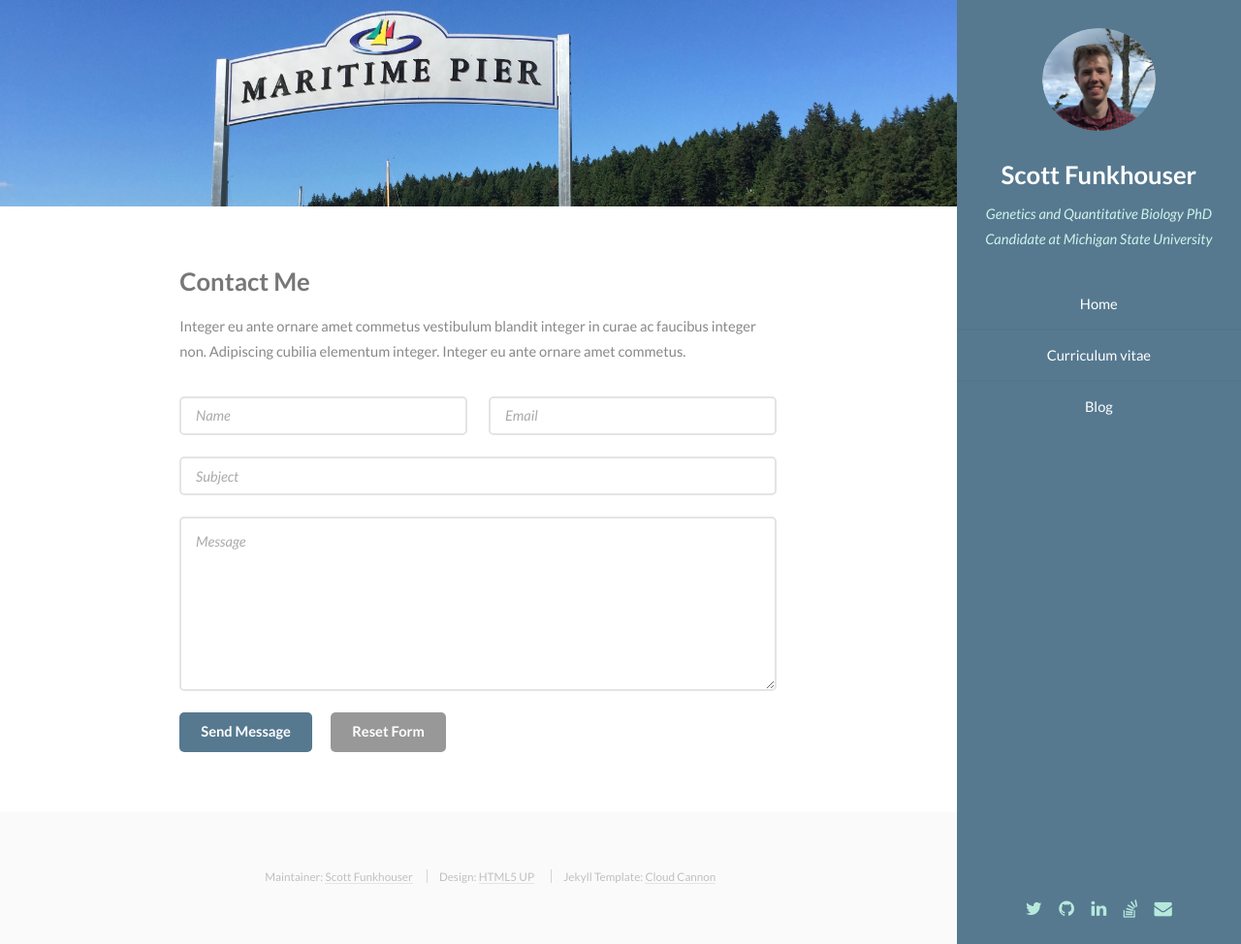
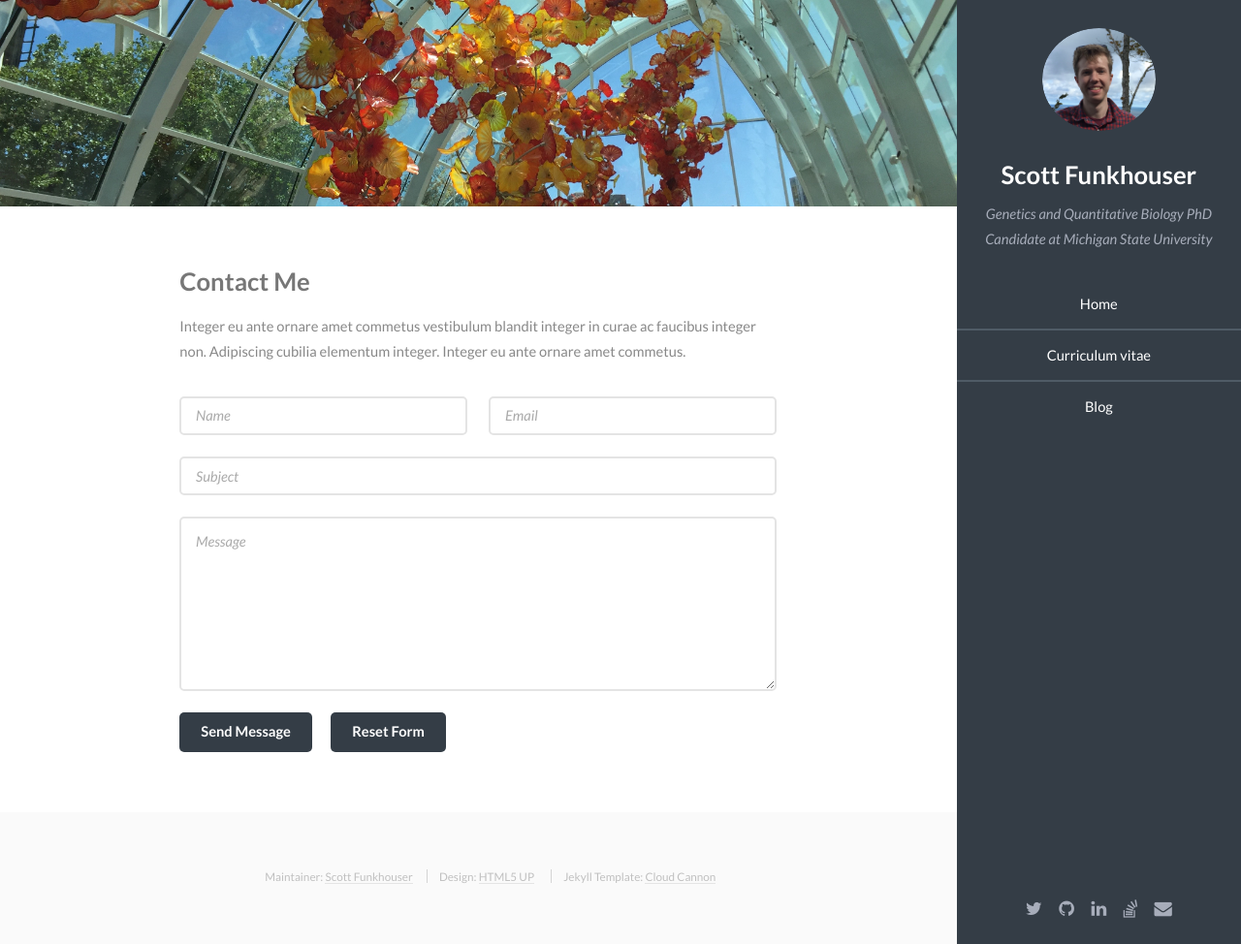
Before and after one commit to funkhou9/blog, a Jekyll site: the page built from contact/index.html, in a window 1280 px wide and 974 px high. Shown: the whole window at 97% size. Built offline with Jekyll 4.4.1, drawn with Linux system fonts in a browser that asks for light colours.

Commit message:
new banner img and color scheme

```diff
--- a/css/style-medium.css
+++ b/css/style-medium.css
@@ -95,7 +95,7 @@
 			}
 
 			#titleBar .toggle:before {
-				background: #567990;
+				background: #343d46;
 				color: #ffffff;
 				content: '\f0c9';
 				display: block;
@@ -110,6 +110,6 @@
 			}
 
 	#sidePanel {
-		background: #567990;
-		color: #d1f1e9;
+		background: #343d46;
+		color: #a7adba;
 	}
--- a/css/style.css
+++ b/css/style.css
@@ -35,7 +35,7 @@
 
 		a:hover {
 			border-bottom-color: transparent;
-			color: #567990 !important;
+			color: #343d46 !important;
 		}
 
 	strong, b {
@@ -195,7 +195,7 @@
 	}
 
 	header.major h2 {
-		color: #567990;
+		color: #343d46;
 		font-size: 3.5em;
 	}
 
@@ -259,7 +259,7 @@
 		input[type="email"]:focus,
 		select:focus,
 		textarea:focus {
-			border-color: #567990;
+			border-color: #343d46;
 		}
 
 	.select-wrapper {
@@ -370,7 +370,7 @@
 
 		input[type="checkbox"]:focus + label:before,
 		input[type="radio"]:focus + label:before {
-			border-color: #567990;
+			border-color: #343d46;
 		}
 
 	input[type="checkbox"] + label:before {
@@ -562,7 +562,7 @@
 				}
 
 				ul.feature-icons li:before {
-					background: #567990;
+					background: #343d46;
 					border-radius: 100%;
 					color: #ffffff;
 					display: block;
@@ -749,7 +749,7 @@
 		-o-transition: background-color 0.2s ease-in-out, color 0.2s ease-in-out;
 		-ms-transition: background-color 0.2s ease-in-out, color 0.2s ease-in-out;
 		transition: background-color 0.2s ease-in-out, color 0.2s ease-in-out;
-		background-color: #989898;
+		background-color: #343d46;
 		border-radius: 5px;
 		border: 0;
 		color: #ffffff !important;
@@ -768,16 +768,16 @@
 		input[type="reset"]:hover,
 		input[type="button"]:hover,
 		.button:hover {
-			background-color: #a5a5a5;
+			background-color: #4f5b66;
 			color: #ffffff !important;
 		}
 
 		input[type="submit"]:active,
 		input[type="reset"]:active,
 		input[type="button"]:active,
-		.button:active {
+		/*.button:active {
 			background-color: #8b8b8b;
-		}
+		}*/
 
 		input[type="submit"].icon,
 		input[type="reset"].icon,
@@ -851,7 +851,7 @@
 		input[type="reset"].special,
 		input[type="button"].special,
 		.button.special {
-			background-color: #567990;
+			background-color: #343d46;
 			color: #ffffff !important;
 		}
 
@@ -859,15 +859,15 @@
 			input[type="reset"].special:hover,
 			input[type="button"].special:hover,
 			.button.special:hover {
-				background-color: #5ed0b1;
+				background-color: #4f5b66;
 			}
 
 			input[type="submit"].special:active,
 			input[type="reset"].special:active,
 			input[type="button"].special:active,
-			.button.special:active {
+			/*.button.special:active {
 				background-color: #39c29d;
-			}
+			}*/
 
 		input[type="submit"].disabled, input[type="submit"]:disabled,
 		input[type="reset"].disabled,
@@ -930,7 +930,7 @@
 		}
 
 		.features article .feature-fig i {
-			color: #567990;
+			color: #343d46;
 			margin-left: 0.35em;
 		}
 
@@ -965,8 +965,8 @@
 /* Header */
 
 	#header {
-		background: #567990;
-		color: #d1f1e9;
+		background: #343d46;
+		color: #a7adba;
 		height: 100%;
 		position: fixed;
 		text-align: center;
@@ -984,11 +984,11 @@
 			}
 
 		#header header p {
-			color: #b6e9dc;
+			color: #a7adba;
 		}
 
 		#header a {
-			color: #d1f1e9;
+			color: #a7adba;
 		}
 
 			#header a:hover {
@@ -1011,7 +1011,7 @@
 			}
 
 			#header > header p {
-				color: #d1f1e9;
+				color: #a7adba;
 				font-style: italic;
 				margin: 1em 0 0 0;
 			}
@@ -1029,7 +1029,7 @@
 			}
 
 				#header > footer .icons li a {
-					color: #b6e9dc;
+					color: #a7adba;
 				}
 
 		#header > nav ul {
@@ -1039,7 +1039,7 @@
 		}
 
 			#header > nav ul li {
-				border-top: solid 2px #567390;
+				border-top: solid 2px #4f5b66;
 				display: block;
 				padding: 0;
 			}
@@ -1059,7 +1059,7 @@
 
 					#header > nav ul li a.active, #header > nav ul li .cc-active {
 						background: #fff;
-						color: #567990 !important;
+						color: #343d46 !important;
 					}
 
 				#header > nav ul li:first-child {
@@ -1091,7 +1091,7 @@
 /* One */
 
 	#one:before {
-		background-image: url("../images/banner.jpg");
+		background-image: url("../images/glass_house.jpg");
 		background-position: top left;
 		background-repeat: no-repeat;
 		background-size: cover;
--- a/sass/_vars.scss
+++ b/sass/_vars.scss
@@ -25,7 +25,7 @@
 	$color-fg-bold:				#777;
 	$color-fg-light:			#aaa;
 
-	$color-accent-bg:			#567990;
+	$color-accent-bg:			#343d46;
 	$color-accent-fg-bold:		#ffffff;
 	$color-accent-fg:			mix($color-accent-bg, $color-accent-fg-bold, 25%);
 	$color-accent-fg-light:		mix($color-accent-bg, $color-accent-fg-bold, 40%);
```
Also changed, not shown: images/glass_house.jpg (added), index.html (line endings or trailing spaces).
